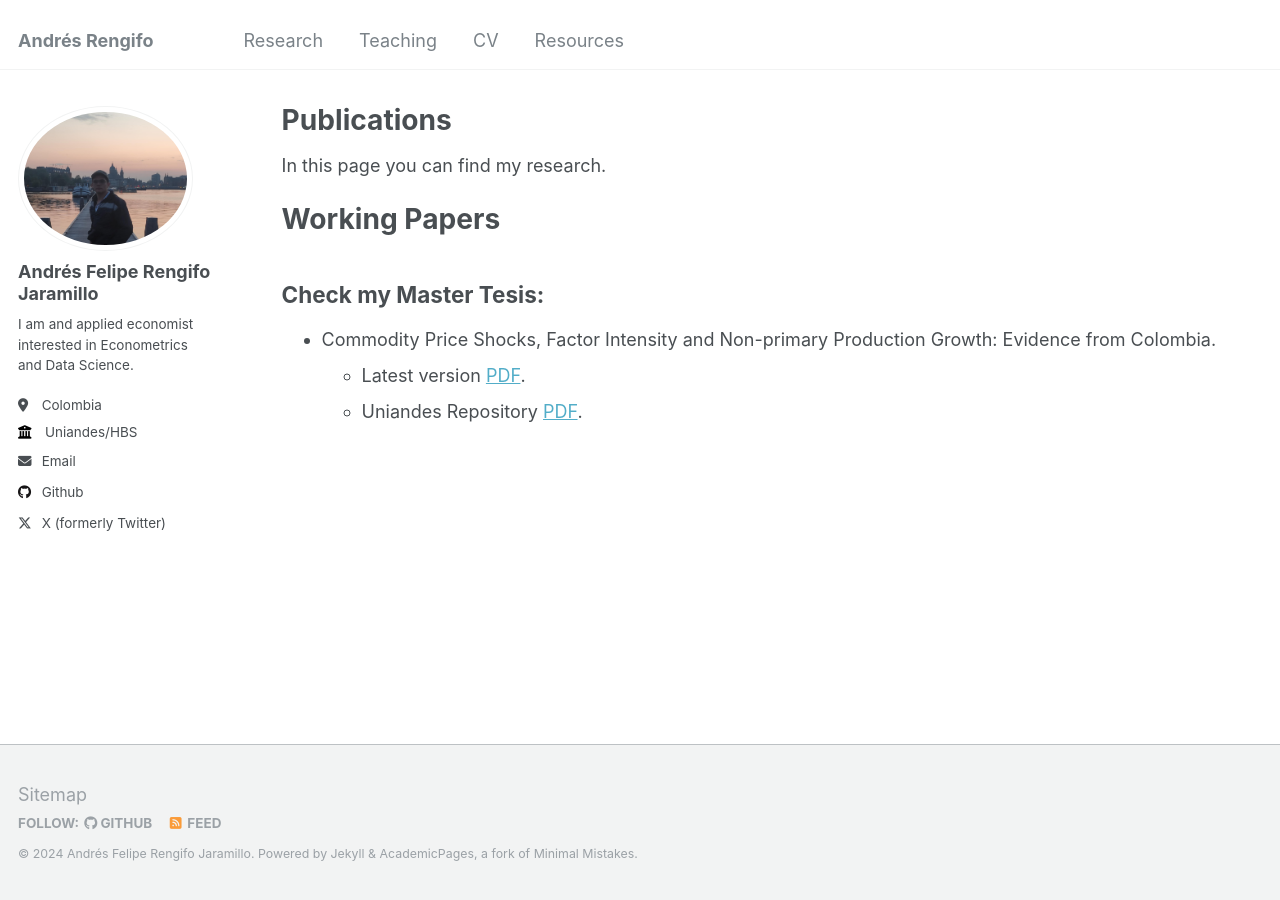
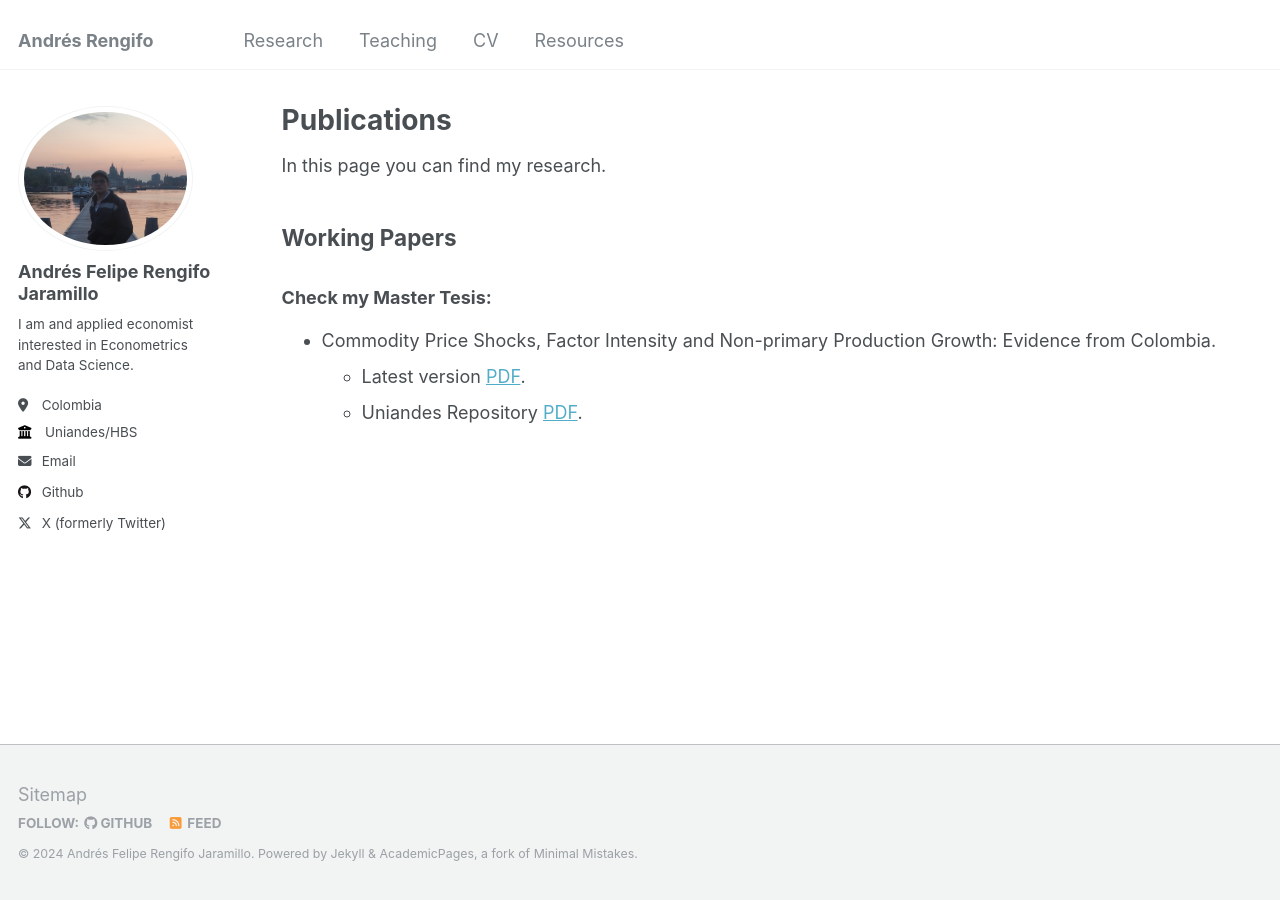
Before and after one commit to RengifoAndres/RengifoAndres.github.io, a Jekyll site: the page built from _pages/Research.md, in a window 1280 px wide. Built offline with Jekyll 4.4.1, drawn with Linux system fonts in a browser that asks for light colours.

```diff
--- a/_pages/Research.md
+++ b/_pages/Research.md
@@ -6,8 +6,8 @@ author_profile: true
 ---
 In this page you can find my research.
 
-# Working Papers
-## Check my Master Tesis:
+## Working Papers
+### Check my Master Tesis:
 * Commodity Price Shocks, Factor Intensity and Non-primary Production Growth: Evidence from Colombia.
   *  Latest version [PDF](https://drive.google.com/file/d/10GeLcfuJVDa5yJTqLNopbVb2zYqKybwG/view).
   *  Uniandes Repository [PDF](https://repositorio.uniandes.edu.co/entities/publication/71893776-ea19-4290-909b-341633836cce).
```
